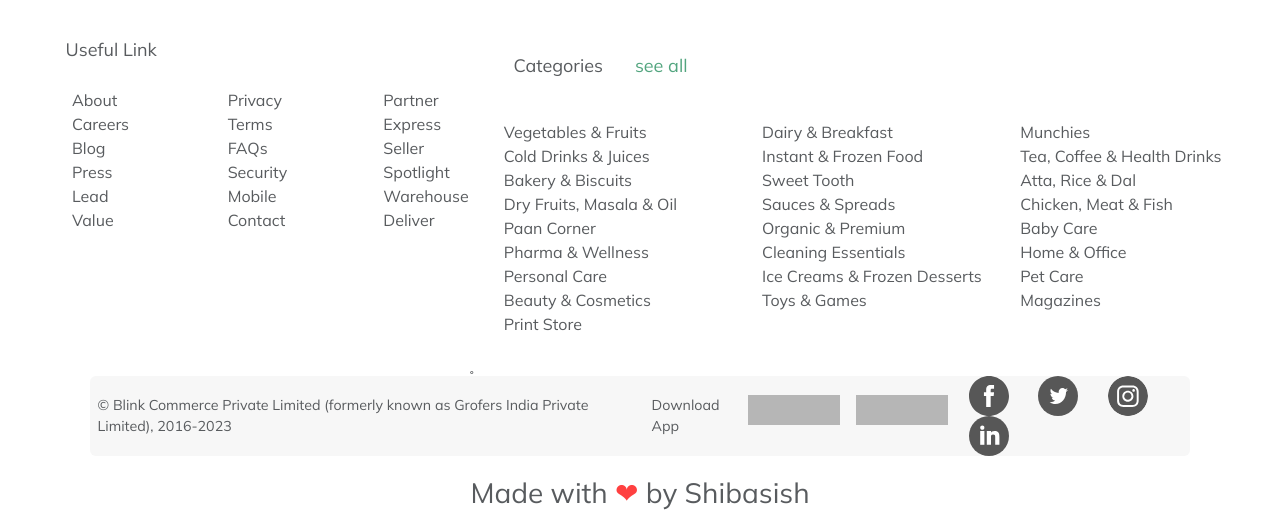
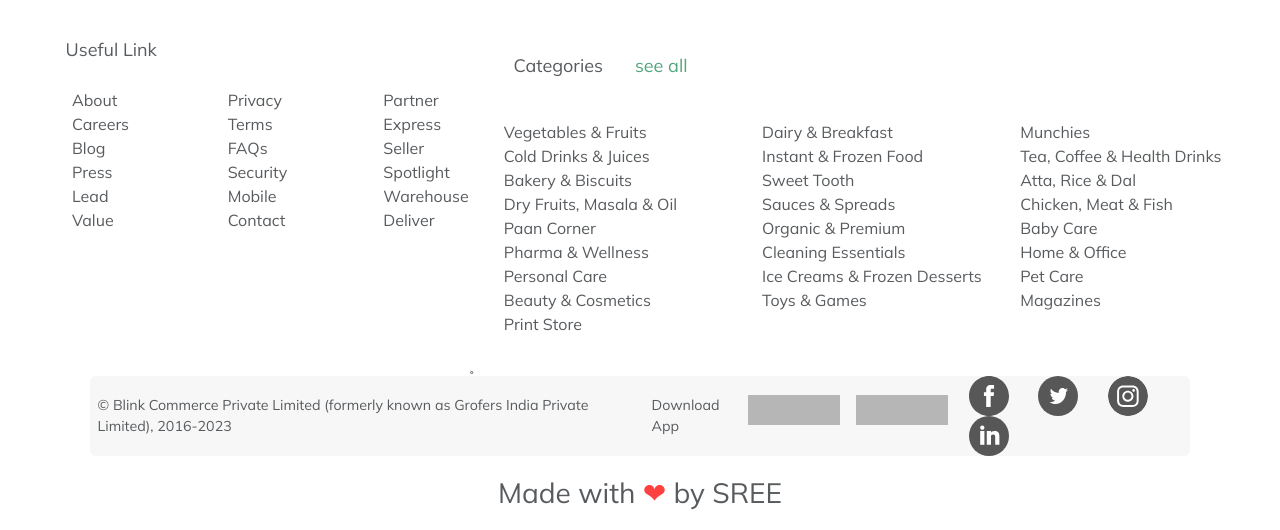
Before and after one commit to Srinadhithub/frontend-week3, a plain HTML site: page index.html in a window 1280 px wide. Shown: the part 721-1251 px from the top of the page. Drawn offline with nearby package versions, Linux system fonts and the light colour scheme; grey boxes are pictures that could not be loaded.

Commit message:
Update index.html

```diff
--- a/index.html
+++ b/index.html
@@ -403,7 +403,7 @@
                 </div>
 
                 <div class="mysec d-flex justify-content-center my-3 fs-3">
-                    <div class="last ">Made with<span style="color: red;">&nbsp;&#10084;&nbsp;</span>by Shibasish</div>
+                    <div class="last ">Made with<span style="color: red;">&nbsp;&#10084;&nbsp;</span>by SREE</div>
                 </div>
         </footer>
     </main>
```
